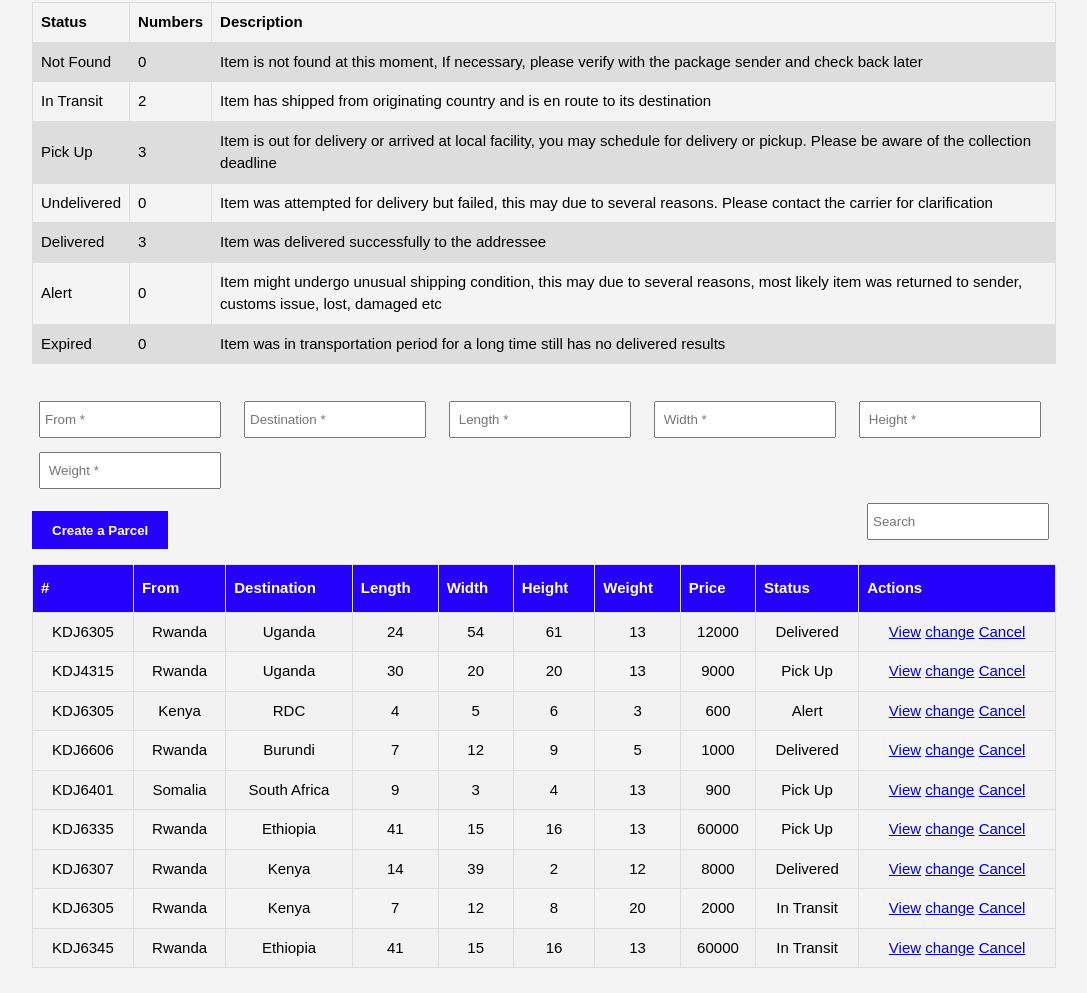
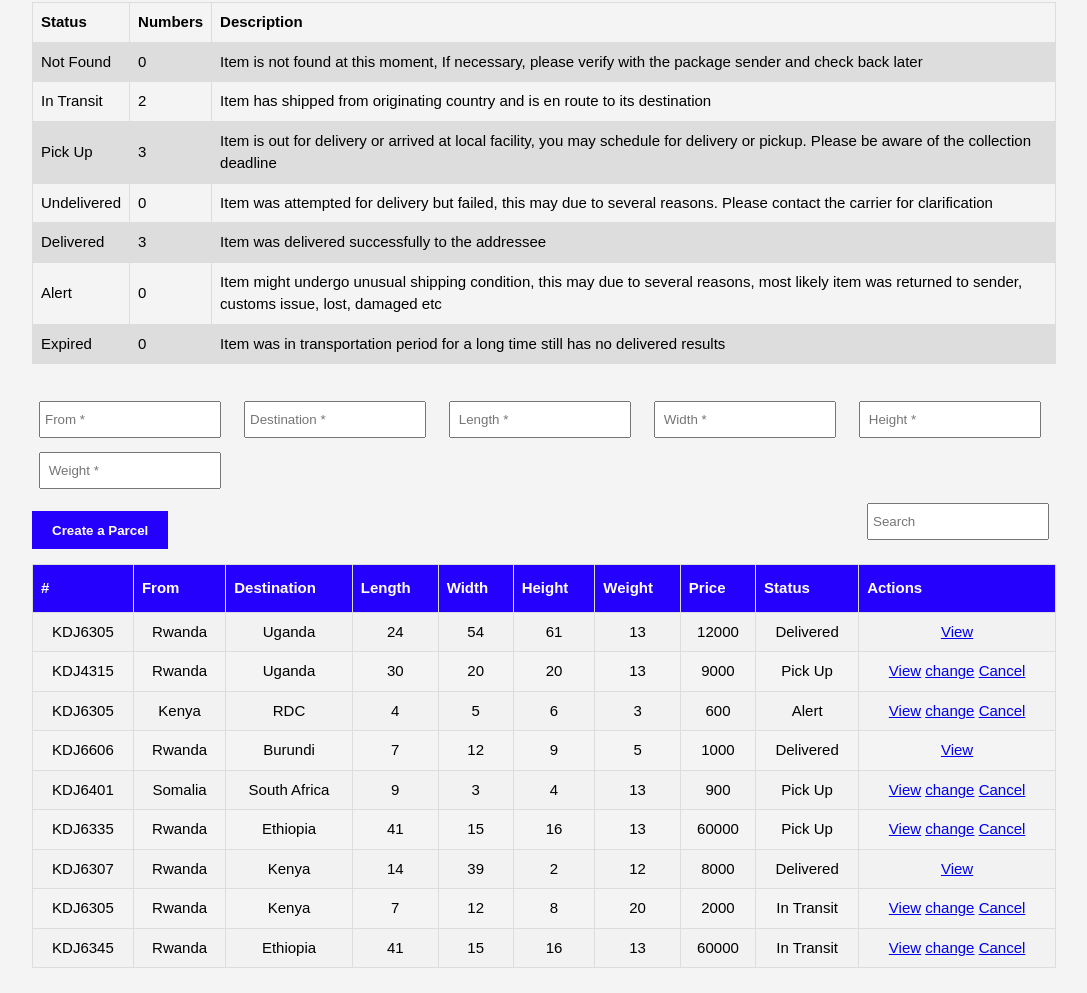
Before and after one commit to niomwungeri-fabrice/andela-dev-challange, a plain HTML site: page viewParcel.html in a window 1280 px wide. Shown: the part 121-1114 px from the top of the page, without its empty margins (96-1183 px from the left). Drawn offline with Linux system fonts and the light colour scheme.

Commit message:
removed option to cancel or change when status is Delivered

```diff
--- a/viewParcel.html
+++ b/viewParcel.html
@@ -112,8 +112,8 @@
                   <td>Delivered</td>
                   <td>
                       <a href="#">View</a>
-                      <a href="#">change</a>
-                      <a href="#">Cancel</a>
+                      <a href="#"hidden>change</a>
+                      <a href="#" hidden>Cancel</a>
                   </td>
                 </tr>
                 <tr>
@@ -160,8 +160,8 @@
                   <td>Delivered</td>
                   <td>
                       <a href="#">View</a>
-                      <a href="#">change</a>
-                      <a href="#">Cancel</a>
+                      <a href="#" hidden>change</a>
+                      <a href="#" hidden>Cancel</a>
                   </td>
                 </tr>
                 <tr>
@@ -208,8 +208,8 @@
                   <td>Delivered</td>
                   <td>
                       <a href="#">View</a>
-                      <a href="#">change</a>
-                      <a href="#">Cancel</a>
+                      <a href="#" hidden>change</a>
+                      <a href="#" hidden>Cancel</a>
                   </td>
                 </tr>
                 <tr>
```
